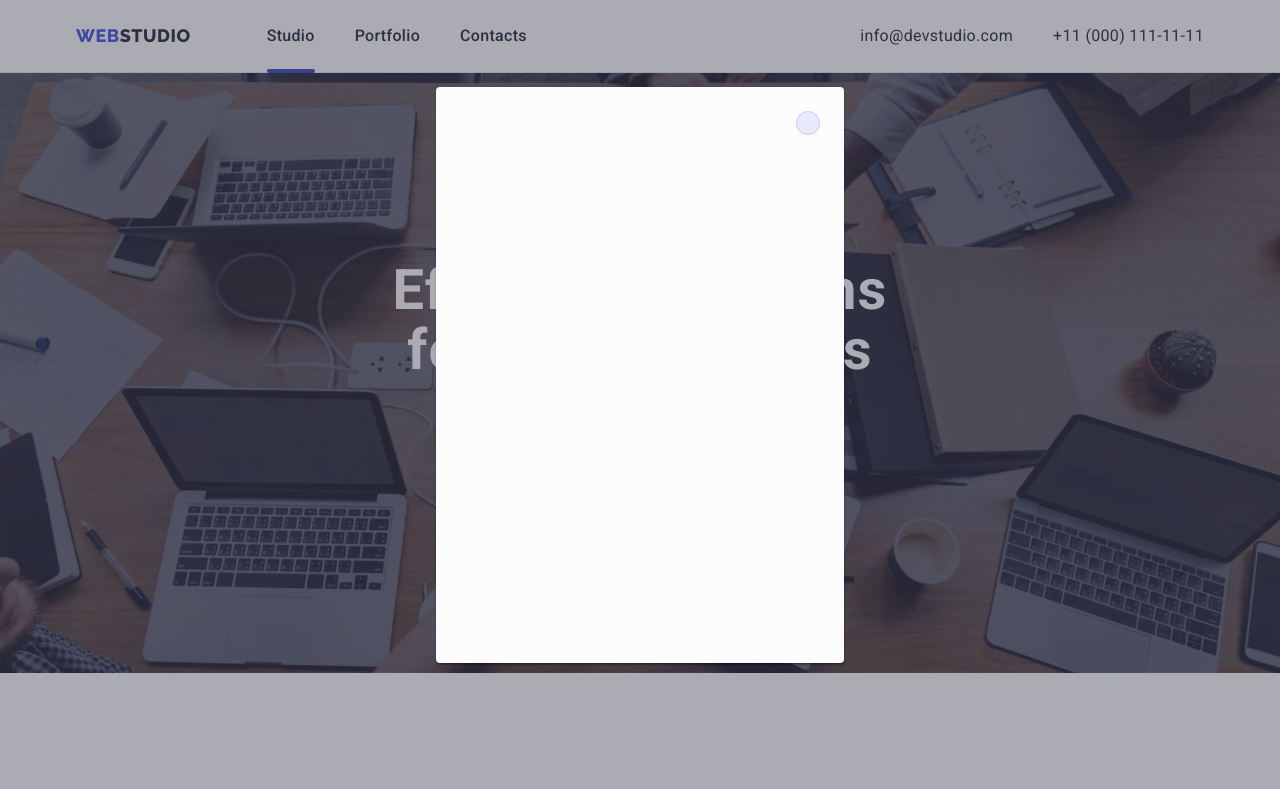
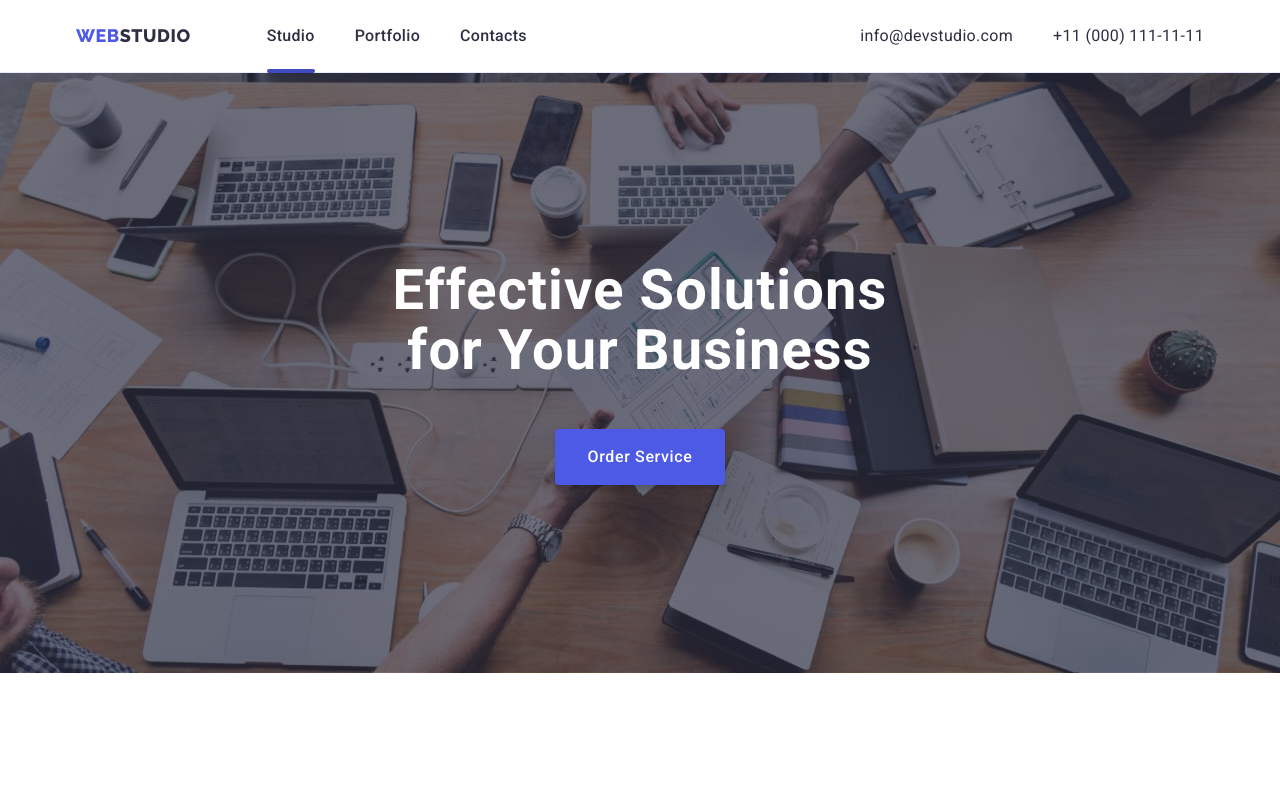
Before and after one commit to Slava-Melnychuk/goit-markup-hw-05, a plain HTML site: page index.html in a window 1280 px wide. Shown: the top 789 px of the page. Drawn offline with Linux system fonts and the light colour scheme.

Commit message:
Fix for mentor 2

```diff
--- a/index.html
+++ b/index.html
@@ -342,7 +342,7 @@
 				</div>
 			</div>
 		</footer>
-		<div class="backdrop ais-hidden" data-modal>
+		<div class="backdrop is-hidden" data-modal>
 			<div class="modal">
 				<button type="button" class="modal-close" data-modal-close>
 					<svg class="modal-icon" width="8" height="8">
```
